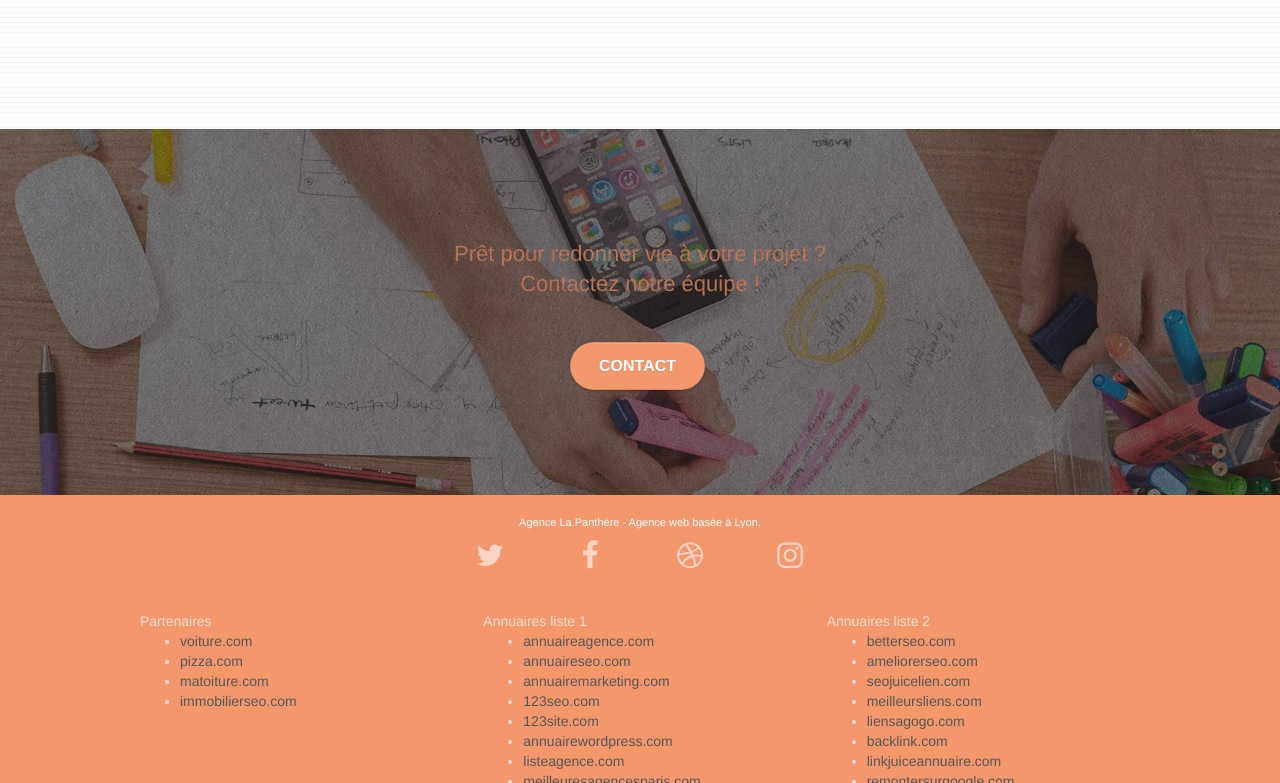
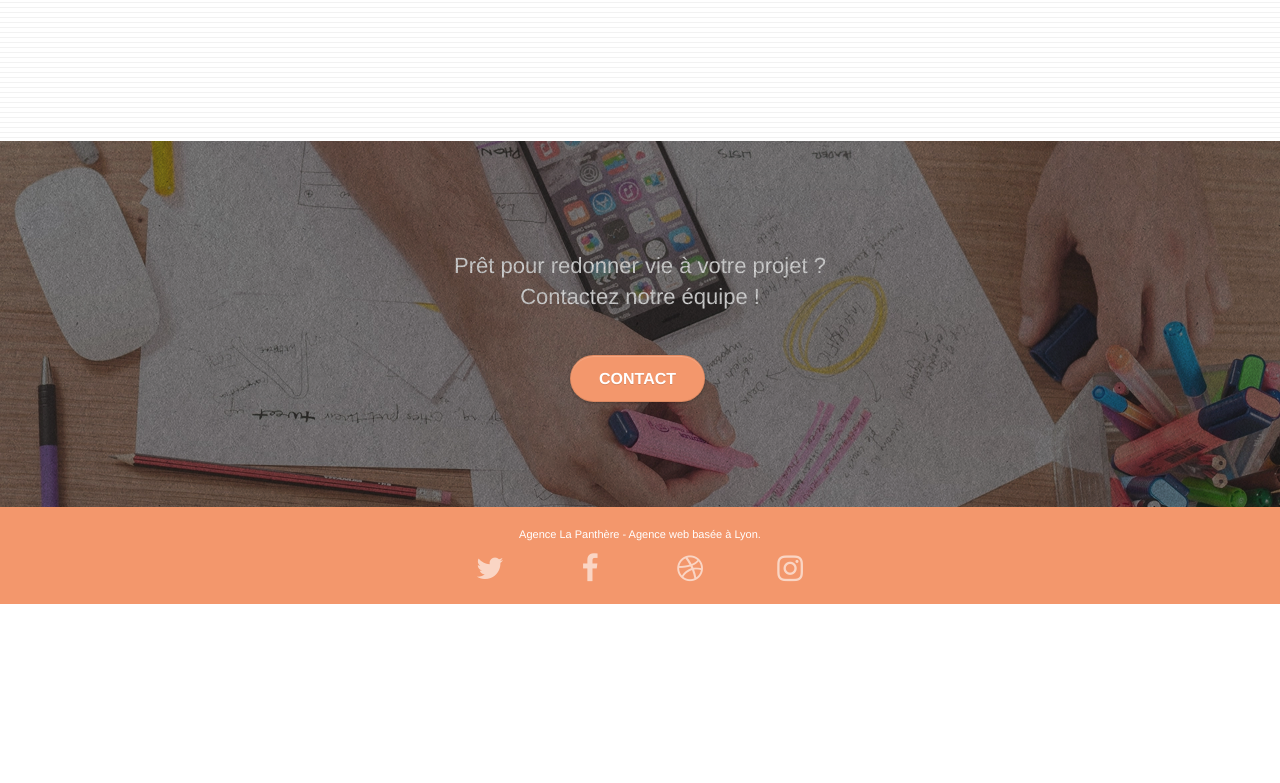
Before and after one commit to Mosk971/Analyse, a plain HTML site: page index.html in a window 1280 px wide. Shown: the part 2874-3657 px from the top of the page. After the commit the page ends 3478 px from the top, so only its background shows below. Drawn offline with Linux system fonts and the light colour scheme.

Commit message:
tag index fix

```diff
--- a/index.html
+++ b/index.html
@@ -135,7 +135,7 @@
 	<!-- bloc-2-services END -->
 
 	<!-- bloc-3-what-i-do -->
-	<div class="bloc tc-white bgc-atomic-tangerine bg-presentation d-bloc bloc-bg-texture texture-paper b-parallax" id="bloc-3-what-i-do">
+	<section class="bloc tc-white bgc-atomic-tangerine bg-presentation d-bloc bloc-bg-texture texture-paper b-parallax" id="bloc-3-what-i-do">
 		<div class="container bloc-lg">
 			<div class="row tight-width-whitespace black-background">
 				<div class="col-sm-12">
@@ -148,11 +148,11 @@
 				</div>
 			</div>
 		</div>
-	</div>
+	</section>
 	<!-- bloc-3-what-i-do END -->
 
 	<!-- bloc-4-portfolio -->
-	<div class="bloc bgc-white bg-lines-h2-bg bg-repeat l-bloc" id="bloc-4-portfolio">
+	<section class="bloc bgc-white bg-lines-h2-bg bg-repeat l-bloc" id="bloc-4-portfolio">
 		<div class="container bloc-lg">
 			<div class="row">
 				<div class="col-sm-12 text-center">
@@ -185,7 +185,7 @@
 					<h3 class="mg-md text-center">
 						Création d'un site internet pour un voyageur
 					</h3>
-					<p class="text-center">
+					<p class="text-center partners-four">
 						Nous avons élaboré un site internet et des illustrations pour sublimer les vidéos et les articles de ce voyageur.
 					</p>
 				</div>
@@ -194,20 +194,20 @@
 					<h3 class="mg-md text-center">
 						Conception d'un site pour une agence de mariage
 					</h3>
-					<p class="text-center">
+					<p class="text-center partners-four">
 						Nous avons travaillé avec cette agence pour créer un site internet permettant la présentation détaillée de leurs prestations.
 					</p>
 				</div>
 			</div>
 		</div>
-	</div>
+	</section>
 	<!-- bloc-4-portfolio END -->
 
 	<!-- bloc-5-cta -->
-	<div class="bloc bgc-dark-slate-blue bg-banniere d-bloc bloc-bg-texture texture-paper" id="bloc-5-cta">
+	<section class="bloc bgc-dark-slate-blue bg-banniere d-bloc bloc-bg-texture texture-paper" id="bloc-5-cta">
 		<div class="container bloc-lg">
 			<div class="row">
-				<h2 class="mg-md text-center tc-white">
+				<h2 class="mg-md text-center contrst">
 					Prêt pour redonner vie à votre projet ?<br>Contactez notre équipe !
 				</h2>
 				<div class="col-sm-12 text-center">
@@ -215,11 +215,11 @@
 				</div>
 			</div>
 		</div>
-	</div>
+	</section>
 	<!-- bloc-5-cta END -->
 
 	<!-- Footer - bloc-8 -->
-	<div class="bloc bgc-atomic-tangerine d-bloc" id="bloc-8">
+	<footer class="bloc bgc-atomic-tangerine d-bloc" id="bloc-8">
 		<div class="container bloc-sm">
 			<div class="row">
 				<div class="col-sm-12">
@@ -247,54 +247,12 @@
 								<a class="social" href="#"><span class="fa fa-instagram icon-md"></span></a>
 							</div>
 						</div>
-						<div class="keywords" style="color:#F3976C;">Agence web à paris, stratégie web, web design, illustrations, design de site web, site web, web, internet, site internet, site</div>
-					</div>
-					<div class="row">
-						<div class="col-sm-4">
-							Partenaires
-								<ul>
-									<li><a href="voiture.com">voiture.com</a></li>
-									<li><a href="pizza.com">pizza.com</a></li>
-									<li><a href="matoiture.com">matoiture.com</a></li>
-									<li><a href="immobilierseo.com">immobilierseo.com</a></li>
-								</ul>
-						</div>
-						<div class="col-sm-4">
-							Annuaires liste 1
-							<ul>
-								<li><a href="annuaireagence.com">annuaireagence.com</a></li>
-								<li><a href="annuaireseo.com">annuaireseo.com</a></li>
-								<li><a href="annuairemarketing.com">annuairemarketing.com</a></li>
-								<li><a href="123seoture.com">123seo.com</a></li>
-								<li><a href="123site.com">123site.com</a></li>
-								<li><a href="annuairewordpress.com">annuairewordpress.com</a></li>
-								<li><a href="listeagence.com">listeagence.com</a></li>
-								<li><a href="meilleuresagencesparis.com">meilleuresagencesparis.com</a></li>
-								<li><a href="listeseo.com">listeseo.com</a></li>
-							</ul>
-						</div>
-						<div class="col-sm-4">
-							Annuaires liste 2
-							<ul>
-								<li><a href="betterseo.com">betterseo.com</a></li>
-								<li><a href="ameliorerseo.com">ameliorerseo.com</a></li>
-								<li><a href="seojuicelien.com">seojuicelien.com</a></li>
-								<li><a href="meilleursliens.com">meilleursliens.com</a></li>
-								<li><a href="liensagogo.com">liensagogo.com</a></li>
-								<li><a href="backlink.com">backlink.com</a></li>
-								<li><a href="linkjuiceannuaire.com">linkjuiceannuaire.com</a></li>
-								<li><a href="remontersurgoogle.com">remontersurgoogle.com</a></li>
-								<li><a href="vraiseofiable.com">vraiseofiable.com</a></li>
-							</ul>
-						</div>
 					</div>
 				</div>
 			</div>
 		</div>
-	</div>						<!-- Footer - bloc-8 END -->
+	</footer>						<!-- Footer - bloc-8 END -->
 </div>
 <!-- Principal conteneur END -->
-
-
 </body>
 </html>
--- a/style.css
+++ b/style.css
@@ -880,7 +880,9 @@ h4 {
 .tc-white {
     color: #F3976C!important;
 }
-
+.contrst{
+    color: white!important;
+}
 .btn-atomic-tangerine {
     background: #F3976C;
     color: #FFFFFF!important;
```
